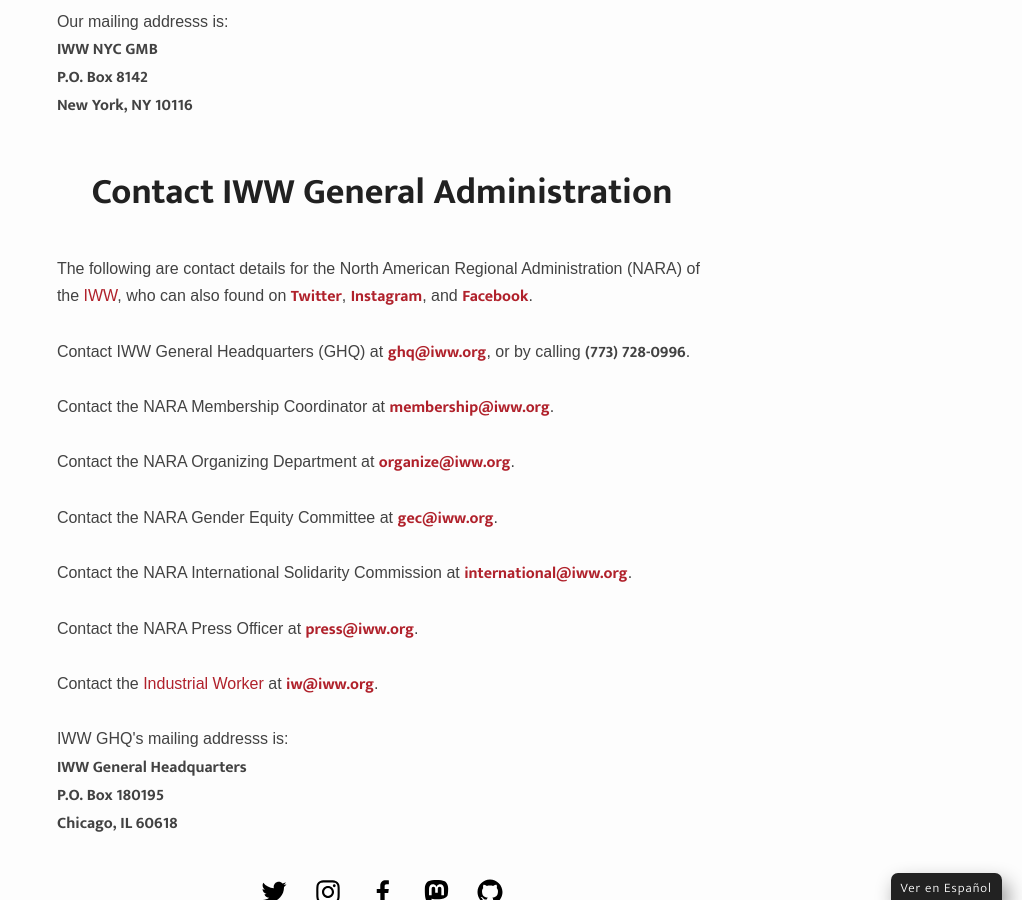
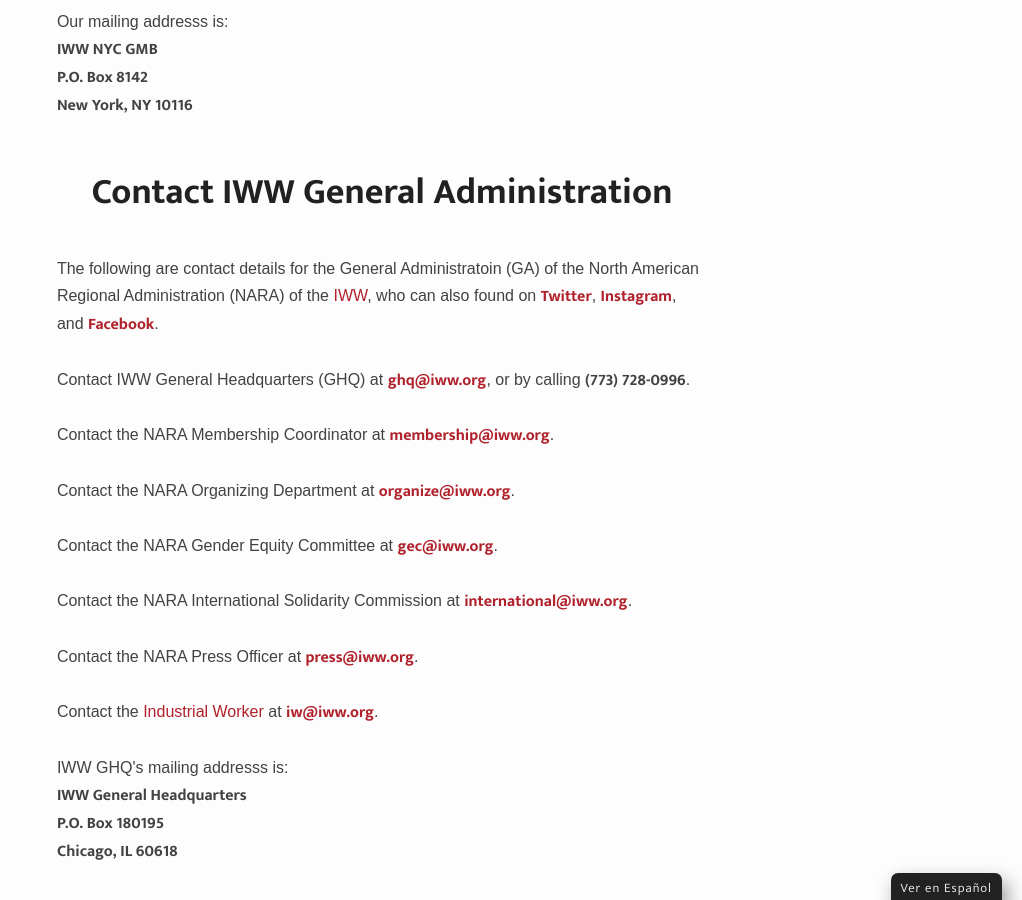
Before and after one commit to IWW-NYC-GMB/iww.nyc, a Jekyll site: the page built from contact.html, in a window 1280 px wide and 900 px high, scrolled down 1270 px. Shown: the whole window, without its empty margins (258-1280 px from the left). Built offline with Jekyll 4.4.1, drawn with Linux system fonts in a browser that asks for light colours; some web fonts are replaced.

Commit message:
Update contact.html

```diff
--- a/contact.html
+++ b/contact.html
@@ -71,7 +71,7 @@
 
 <h1 style="font-size:36px;text-align:center;margin-bottom:35px;line-height:1;">Contact IWW General Administration</h1>
 
-The following are contact details for the North American Regional Administration (NARA) of the <a href="https://iww.org" target="_blank">IWW</a>, who can also found on <a href="https://twitter.com/iww" target="_blank"><strong>Twitter</strong></a>, <a href="https://instagram.com/industrialworkersoftheworld" target="_blank"><strong>Instagram</strong></a>, and <a href="https://facebook.com/iww.org" target="_blank"><strong>Facebook</strong></a>.<br><br>
+The following are contact details for the General Administratoin (GA) of the North American Regional Administration (NARA) of the <a href="https://iww.org" target="_blank">IWW</a>, who can also found on <a href="https://twitter.com/iww" target="_blank"><strong>Twitter</strong></a>, <a href="https://instagram.com/industrialworkersoftheworld" target="_blank"><strong>Instagram</strong></a>, and <a href="https://facebook.com/iww.org" target="_blank"><strong>Facebook</strong></a>.<br><br>
 
 Contact IWW General Headquarters (GHQ) at <a href="mailto:ghq@iww.org"><strong>ghq@iww.org</strong></a>, or by calling <strong>(773) 728-0996</strong>.<br><br>
 
```
